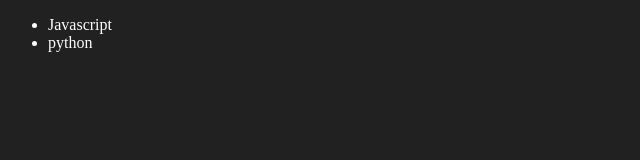
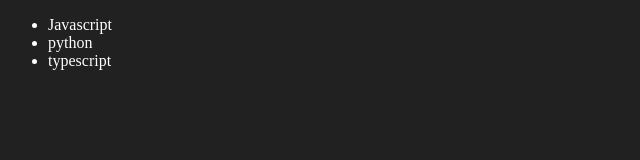
Before and after one commit to Rishavrajsah/JAVASCRIPT, a plain HTML site: page hiteshsircodes/06_dom/four.html in a window 1280 px wide. Shown: the full height of the page, 0-640 px from the left. Drawn offline with Linux system fonts and the light colour scheme.

Commit message:
Update js-hindi-youtube

```diff
--- a/hiteshsircodes/06_dom/four.html
+++ b/hiteshsircodes/06_dom/four.html
@@ -13,44 +13,50 @@
 </body>
 <script>
     // way 1
-    const newElem = document.querySelector('.language');
-    console.log(newElem);
-    const str = "python";
-    const newListItem = document.createElement('li')
-    newListItem.textContent = str;
-    newElem.appendChild(newListItem);
+    // const newElem = document.querySelector('.language');
+    // console.log(newElem);
+    // const str = "python";
+    // const newListItem = document.createElement('li')
+    // newListItem.textContent = str;
+    // newElem.appendChild(newListItem);
 
+    // way 2 using function
+    function addLanguage(langName){
+        const li = document.createElement('li');
+        li.innerHTML = `${langName}`
+        document.querySelector('.language').appendChild(li)
+    }
+    addLanguage("python")
+    addLanguage("typescript")
+    // optimized version of code
 
-    // function addLanguage(langName){
-    //     const li = document.createElement('li');
-    //     li.innerHTML = `${langName}`
-    //     document.querySelector('.language').appendChild(li)
-    // }
-    // addLanguage("python")
-    // addLanguage("typescript")
-
-    // function addOptiLanguage(langName){
-    //     const li = document.createElement('li');
-    //     li.appendChild(document.createTextNode(langName))
-    //     document.querySelector('.language').appendChild(li)
-    // }
-    // addOptiLanguage('golang')
+    function addOptiLanguage(langName){
+        const li = document.createElement('li');
+        li.appendChild(document.createTextNode(langName))
+        document.querySelector('.language').appendChild(li)
+    }
+    addOptiLanguage('golang')
 
     // //Edit
-    // const secondLang = document.querySelector("li:nth-child(2)")
+    const secondLang = document.querySelector("li:nth-child(2)")
+// way 1
     // console.log(secondLang);
-    // //secondLang.innerHTML = "Mojo"
+    // secondLang.innerHTML = "Mojo"
+
+// way 2
     // const newli = document.createElement('li')
     // newli.textContent = "Mojo"
     // secondLang.replaceWith(newli)
 
-    // //edit
+// way 3//edit
     // const firstLang = document.querySelector("li:first-child")
     // firstLang.outerHTML = '<li>TypeScript</li>'
 
+
+
     // //remove
-    // const lastLang = document.querySelector('li:last-child')
-    // lastLang.remove()
+    const lastLang = document.querySelector('li:last-child')
+    lastLang.remove()
 
 
 </script>
```
